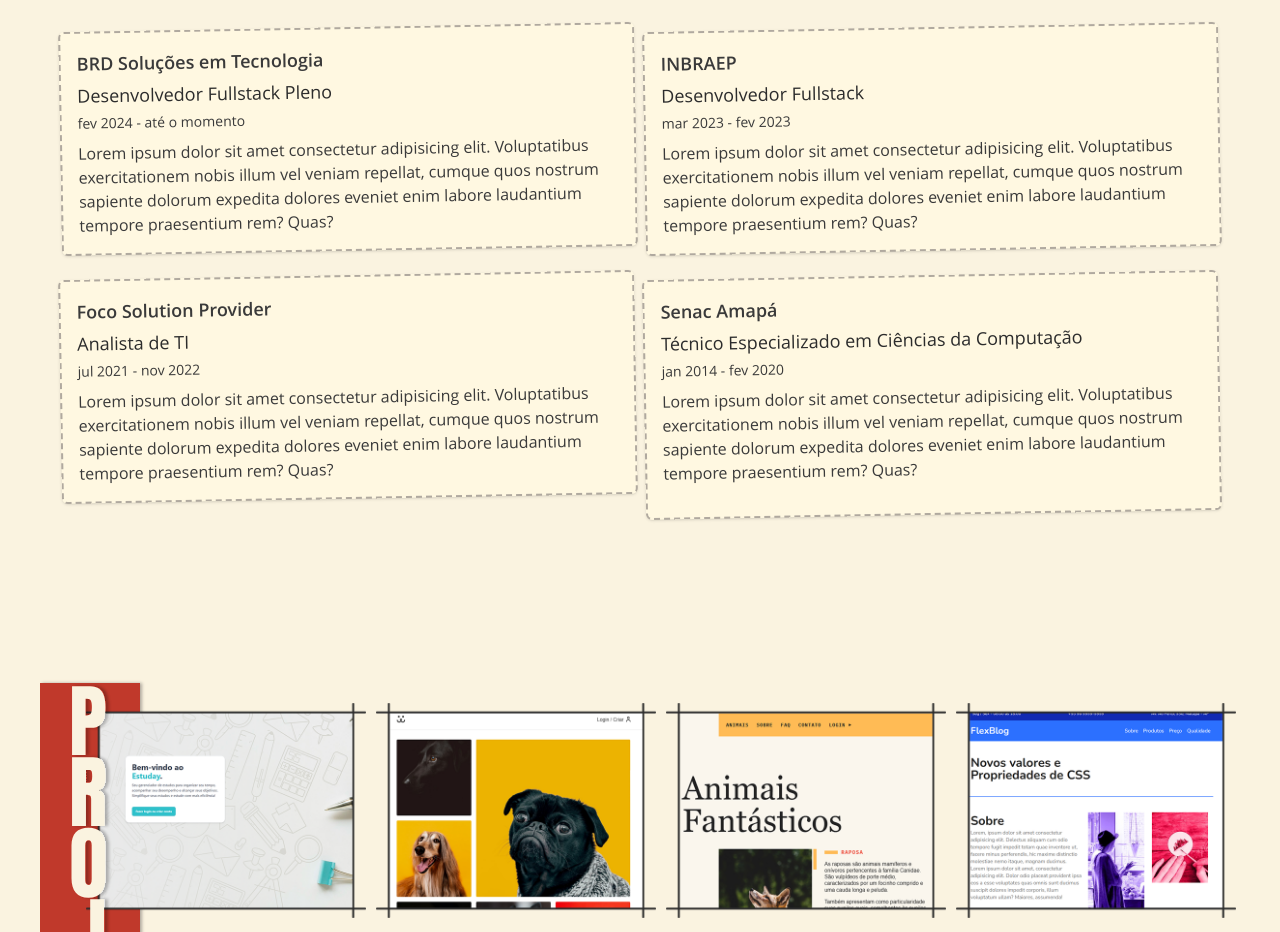
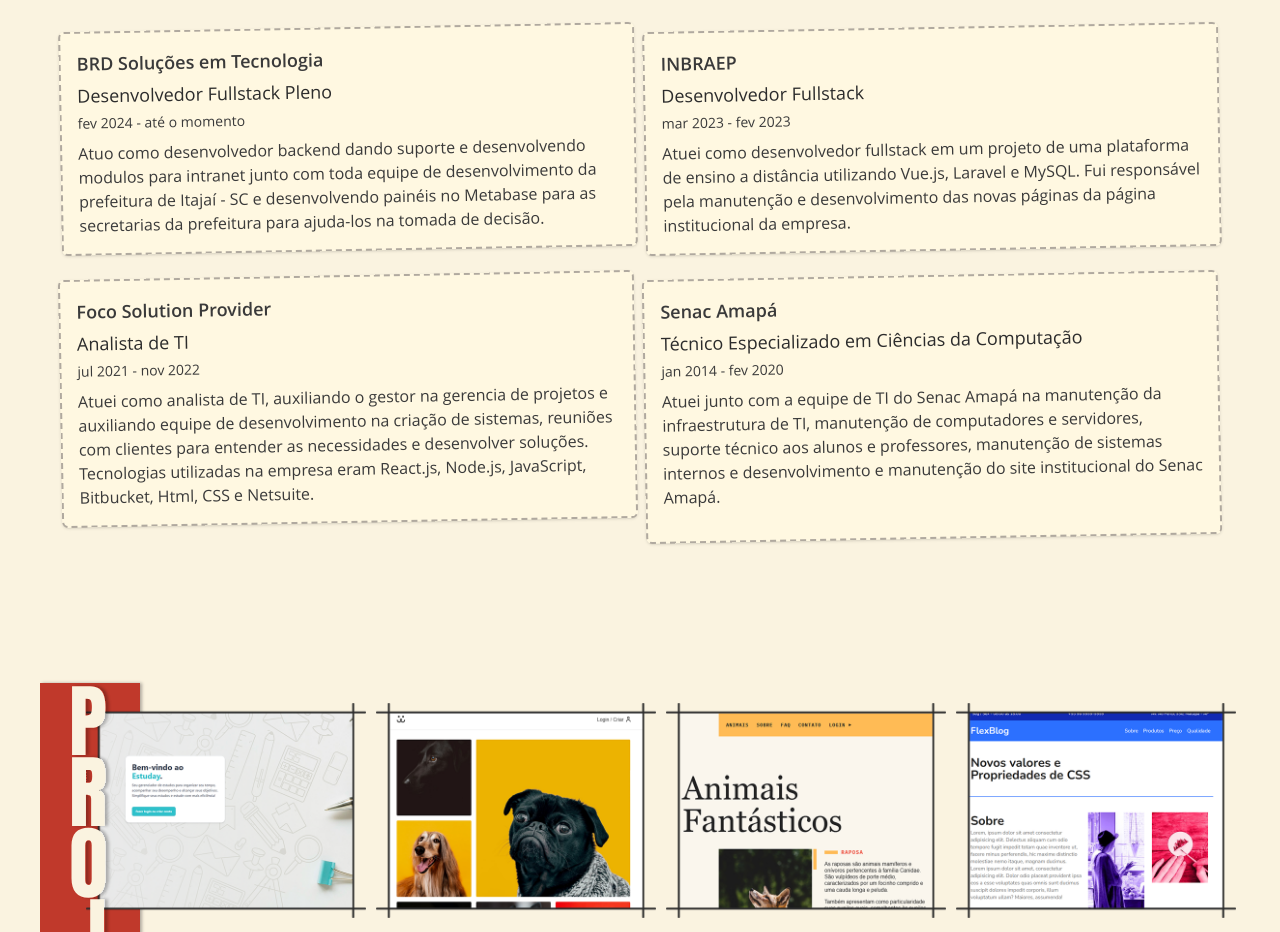
Before and after one commit to RNoleto/portfolio2025, a Vue app: page / in a window 1280 px wide. Shown: the part 2325-3257 px from the top of the page. Built offline with nearby package versions, Linux system fonts and the light colour scheme.

Commit message:
Melhoria descrição das atividades em Work

```diff
--- a/src/views/Work.vue
+++ b/src/views/Work.vue
@@ -4,25 +4,25 @@ const works = [
     firm: 'BRD Soluções em Tecnologia',
     position: 'Desenvolvedor Fullstack Pleno',
     period: 'fev 2024 - até o momento',
-    description: 'Lorem ipsum dolor sit amet consectetur adipisicing elit. Voluptatibus exercitationem nobis illum vel veniam repellat, cumque quos nostrum sapiente dolorum expedita dolores eveniet enim labore laudantium tempore praesentium rem? Quas?'
+    description: 'Atuo como desenvolvedor backend dando suporte e desenvolvendo modulos para intranet junto com toda equipe de desenvolvimento da prefeitura de Itajaí - SC e desenvolvendo painéis no Metabase para as secretarias da prefeitura para ajuda-los na tomada de decisão.'
   },
   {
     firm: 'INBRAEP',
     position: 'Desenvolvedor Fullstack',
     period: 'mar 2023 - fev 2023',
-    description: 'Lorem ipsum dolor sit amet consectetur adipisicing elit. Voluptatibus exercitationem nobis illum vel veniam repellat, cumque quos nostrum sapiente dolorum expedita dolores eveniet enim labore laudantium tempore praesentium rem? Quas?'
+    description: 'Atuei como desenvolvedor fullstack em um projeto de uma plataforma de ensino a distância utilizando Vue.js, Laravel e MySQL. Fui responsável pela manutenção e desenvolvimento das novas páginas da página institucional da empresa.'
   },
   {
     firm: 'Foco Solution Provider',
     position: 'Analista de TI',
     period: 'jul 2021 - nov 2022',
-    description: 'Lorem ipsum dolor sit amet consectetur adipisicing elit. Voluptatibus exercitationem nobis illum vel veniam repellat, cumque quos nostrum sapiente dolorum expedita dolores eveniet enim labore laudantium tempore praesentium rem? Quas?'
+    description: 'Atuei como analista de TI, auxiliando o gestor na gerencia de projetos e auxiliando equipe de desenvolvimento na criação de sistemas, reuniões com clientes para entender as necessidades e desenvolver soluções. Tecnologias utilizadas na empresa eram React.js, Node.js, JavaScript, Bitbucket, Html, CSS e Netsuite.'
   },
   {
     firm: 'Senac Amapá',
     position: 'Técnico Especializado em Ciências da Computação',
     period: 'jan 2014 - fev 2020',
-    description: 'Lorem ipsum dolor sit amet consectetur adipisicing elit. Voluptatibus exercitationem nobis illum vel veniam repellat, cumque quos nostrum sapiente dolorum expedita dolores eveniet enim labore laudantium tempore praesentium rem? Quas?'
+    description: 'Atuei junto com a equipe de TI do Senac Amapá na manutenção da infraestrutura de TI, manutenção de computadores e servidores, suporte técnico aos alunos e professores, manutenção de sistemas internos e desenvolvimento e manutenção do site institucional do Senac Amapá.'
   }
 ];
 </script>
```
